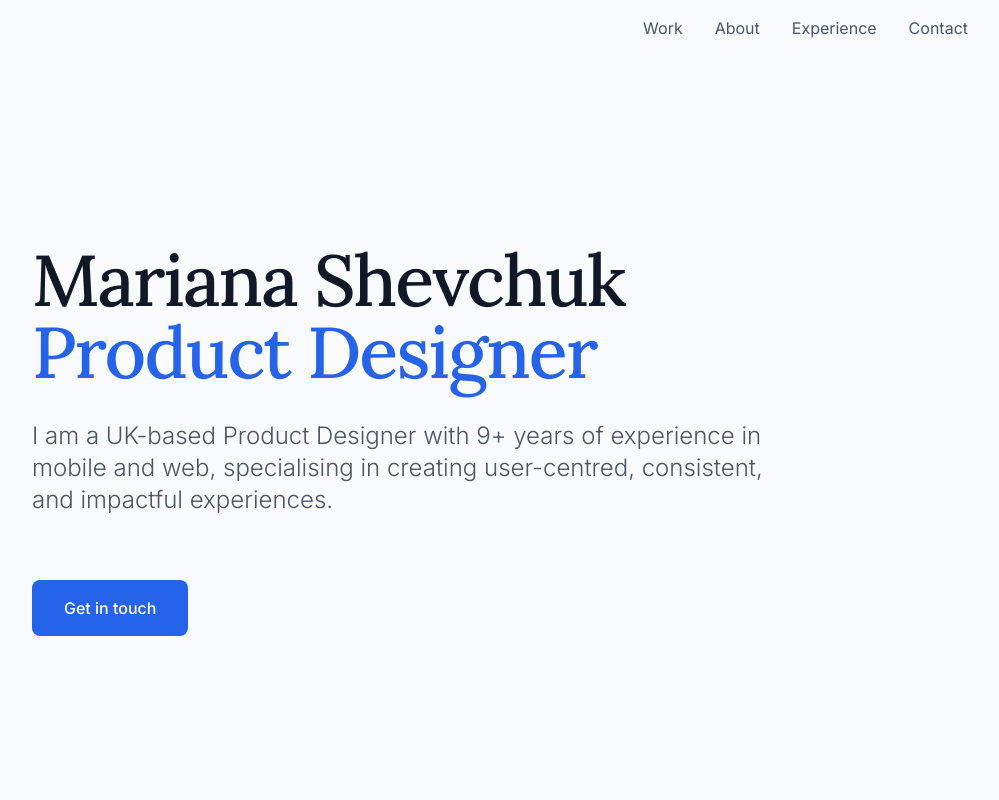
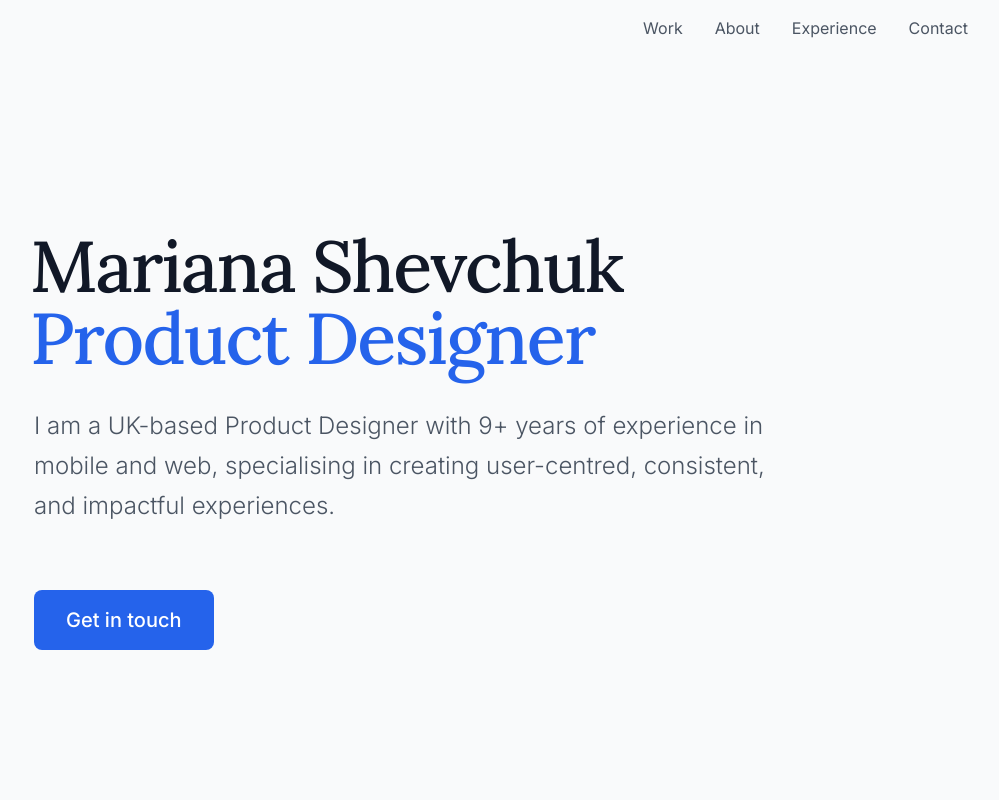
Before and after one commit to MykolaShevchuk/mariana, a Next.js app: page / in a window 1280 px wide. Shown: the top 800 px of the page, without its empty margins (224-1223 px from the left). Built offline with nearby package versions, Linux system fonts and the light colour scheme.

Commit message:
Refactor HeroSection component: update typography and layout for improved readability and visual consistency, including adjustments to font sizes and margins.

```diff
--- a/src/app/sections/HeroSection.tsx
+++ b/src/app/sections/HeroSection.tsx
@@ -15,14 +15,14 @@ export default function HeroSection() {
 					</span>
 					<span className='block text-blue-600'>Product Designer</span>
 				</h1>
-					<p className='text-base sm:text-lg md:text-2xl text-gray-600 mb-16 max-w-3xl leading-relaxed font-light'>
+				<p className='text-base sm:text-lg md:text-2xl text-gray-600 mb-16 max-w-3xl leading-relaxed md:leading-[40px] font-light md:ml-[4px]'>
 					I am a UK-based Product Designer with {yearsOfExperience}+ years of experience in mobile and web,
 					specialising in creating user-centred, consistent, and impactful experiences.
 				</p>
-					<div className='flex flex-col sm:flex-row gap-6'>
+				<div className='flex flex-col sm:flex-row gap-6 md:ml-[4px]'>
 						<a
 							href='#contact'
-							className='bg-blue-600 text-white px-6 py-3 sm:px-8 sm:py-4 rounded-lg hover:bg-blue-700 transition-colors font-medium text-sm sm:text-base w-fit'
+							className='bg-blue-600 text-white px-6 py-3 sm:px-8 sm:py-4 rounded-lg hover:bg-blue-700 transition-colors font-medium text-base sm:text-lg md:text-xl w-fit'
 						>
 							Get in touch
 						</a>
```
Lines whose indentation alone changed are shown as unchanged.
